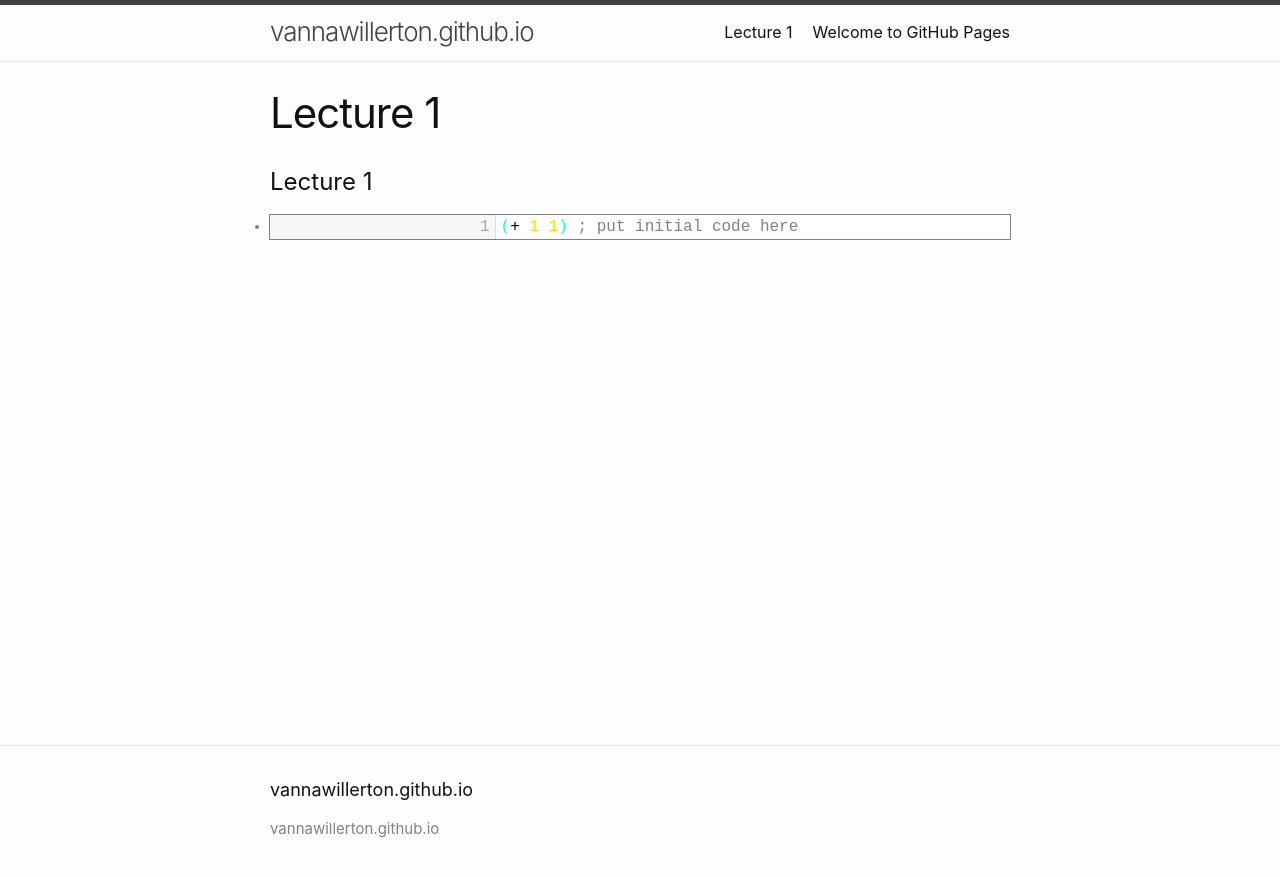
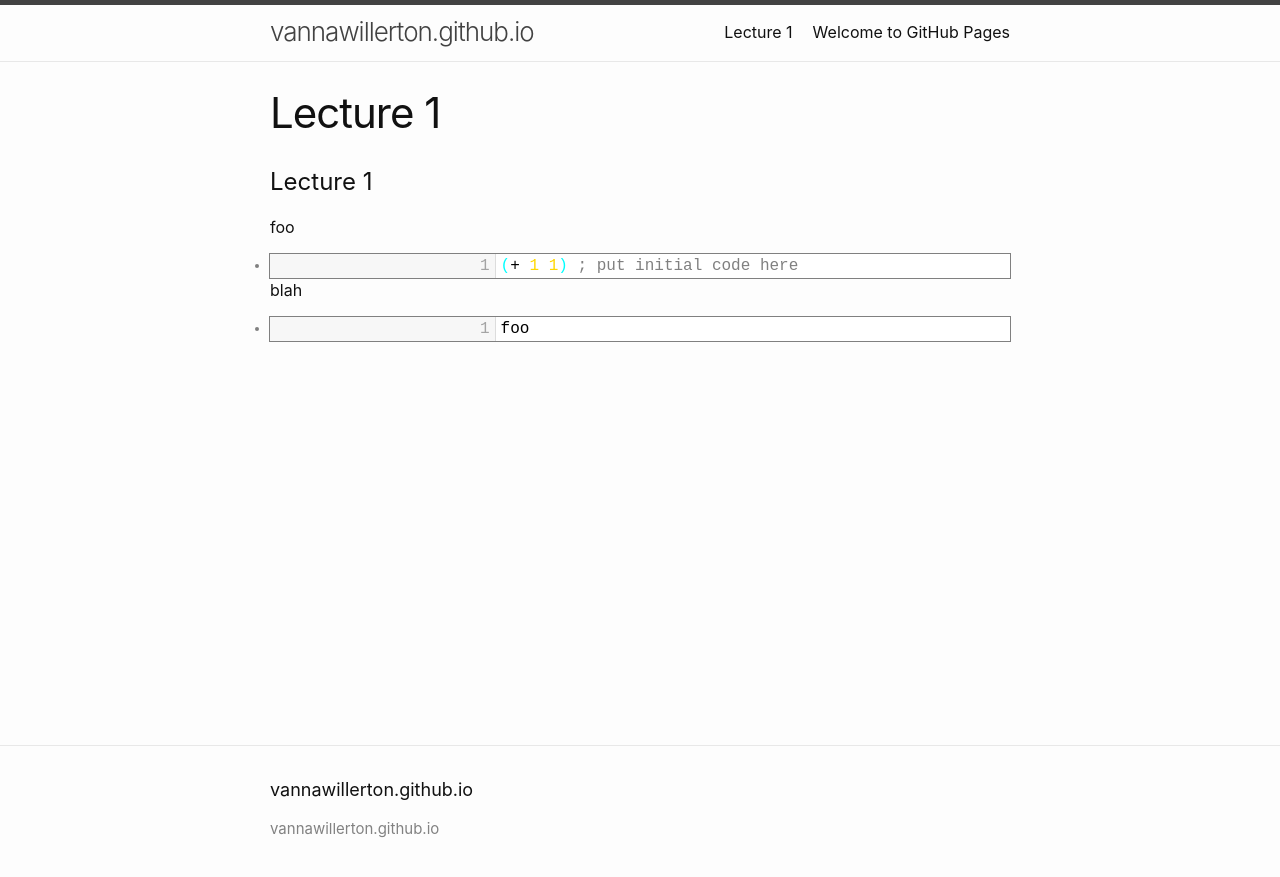
Before and after one commit to vannawillerton/vannawillerton.github.io, a Jekyll site: the page built from Lecture1.md, in a window 1280 px wide. Shown: the top 877 px of the page. Built offline with Jekyll 4.4.1, drawn with Linux system fonts in a browser that asks for light colours; our own code applies the rules of GitHub Pages for plain Markdown files.

Commit message:
munge code blocks into format for parensoup

````diff
--- a/Lecture1.md
+++ b/Lecture1.md
@@ -4,8 +4,14 @@ title: Lecture 1
 
 # Lecture 1
 
-<div class="paren-soup">
-  <div class="instarepl"></div>
-  <div class="numbers"></div>
-  <div class="content" contenteditable="true">(+ 1 1) ; put initial code here</div>
-</div>
+foo
+
+```
+(+ 1 1) ; put initial code here
+```
+
+blah
+
+```
+foo
+```
````
Also changed, not shown: _layouts/default.html (+13 -1 lines).
